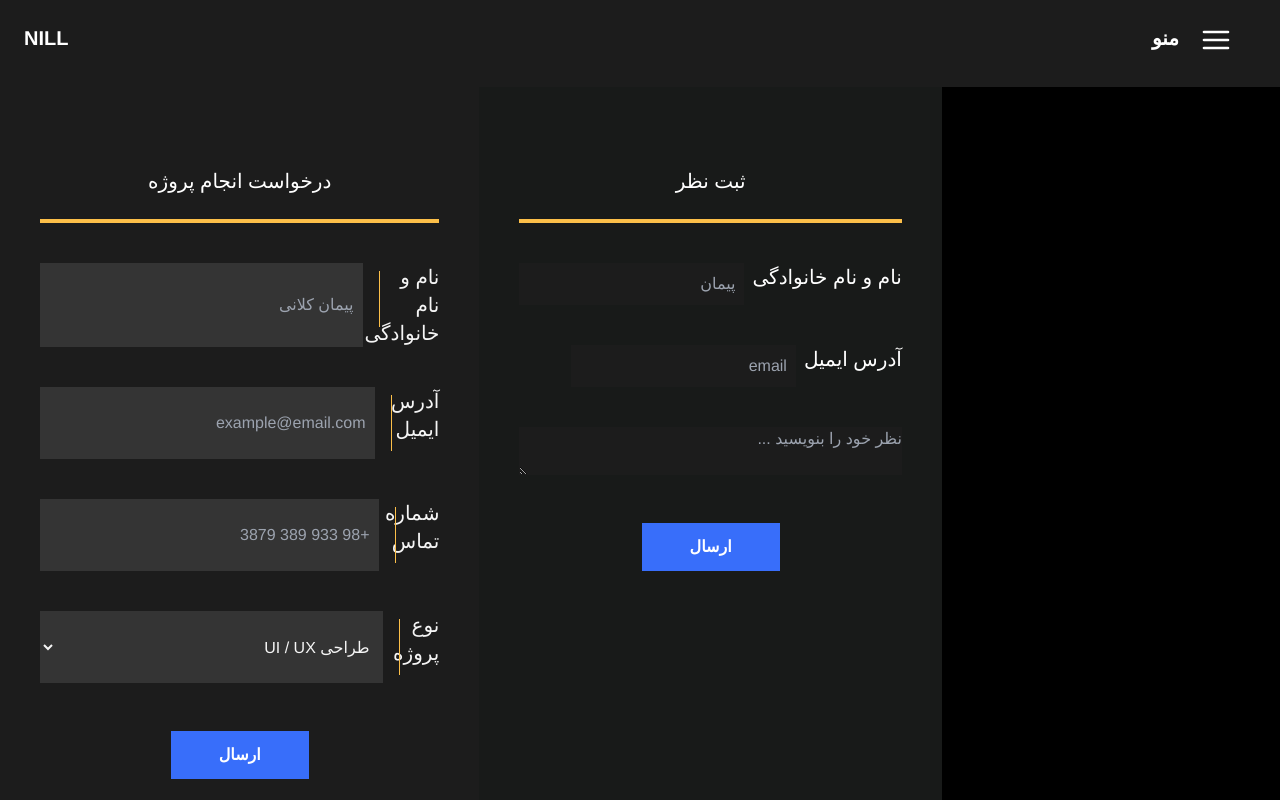
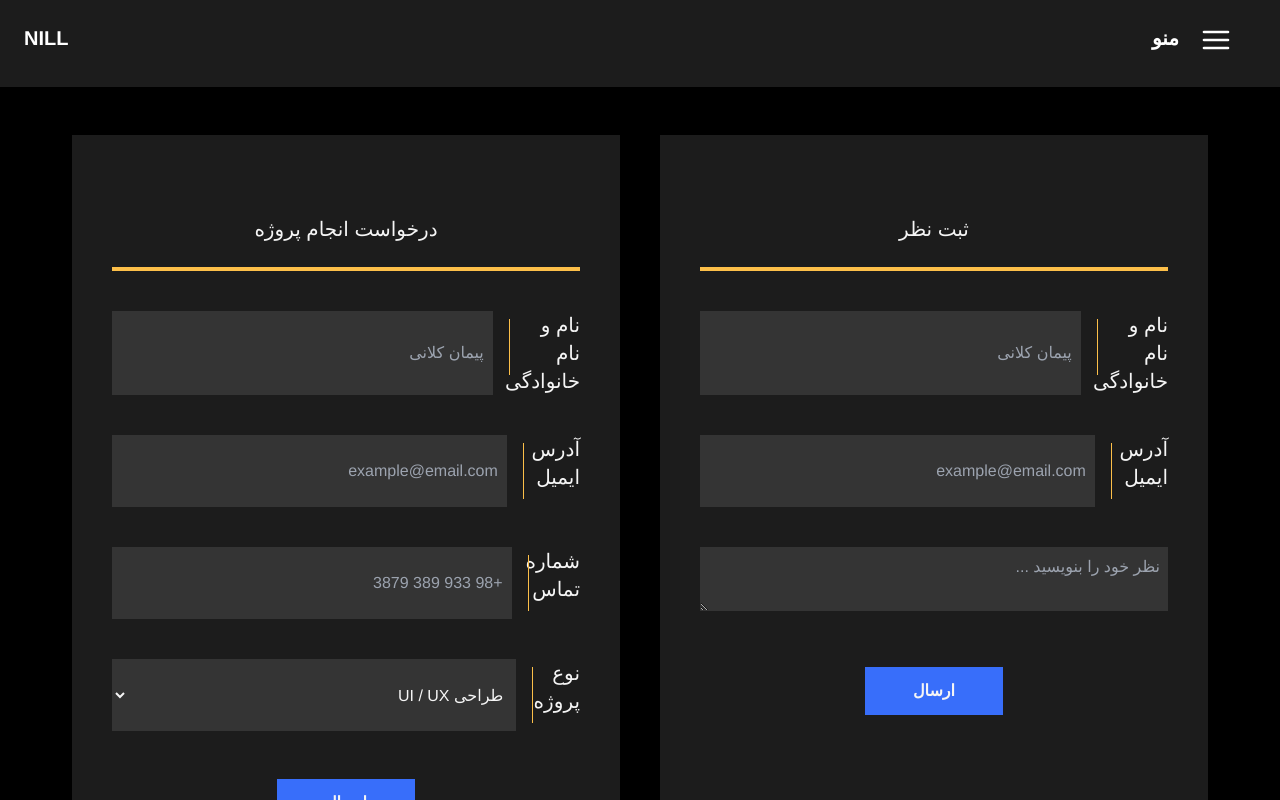
Before and after one commit to Samira-ABDI79/Nill, a React (Create React App) app: page /about in a window 1280 px wide. Built offline with nearby package versions, Linux system fonts and the light colour scheme.

Commit message:
feat (About) : update NewCommentsForm

```diff
--- a/src/Components/About/About.tsx
+++ b/src/Components/About/About.tsx
@@ -7,10 +7,16 @@ function About(){
     return (
         <>
 
-          <div className="flex">
-              <NewProjectForm/>
-              <NewCommentsForm />
+        <div className="container">
+        <div className="flex   flex-col lg:flex-row md:flex-row lg:my-12 md:my:12 ">
+             <div className="lg:w-[100%] lg:mr-10 md:mr-10 my-12 lg:my-0  md:my-0">
+             <NewProjectForm/>
+             </div>
+             <div className="lg:w-[100%] my-12 lg:my-0 md:my-0">
+              <NewCommentsForm  />
               </div>
+              </div>
+        </div>
         </>
     )
 }
--- a/src/Components/About/Components/NewCommentsForm/NewCommentsForm.tsx
+++ b/src/Components/About/Components/NewCommentsForm/NewCommentsForm.tsx
@@ -4,22 +4,27 @@
 function NewCommentsForm(){
     return (
         <>
-<div className="px-10 py-8 bg-screen">
-<p className="font-normal mt-12  text-xl text-white text-center mb-6" dir="rtl">ثبت نظر</p>
+<div className="px-10 py-8 bg-dark lg:pb-40 ">
+<p className="font-normal mt-12  text-xl  text-center mb-6" dir="rtl">ثبت نظر</p>
 <div className="h-1 w-full bg-yellow text-yellow "></div>
 <form className="mb-12">
     <div className="flex flex-col" dir="rtl">
-     <div className="mt-10 flex">
-     <label  className="font-normal  pl-2 text-xl text-white " >نام و نام خانوادگی</label>
-        <input type="" id="" className="border  p-2 w-auto border-dark bg-dark" placeholder="پیمان" />
-     </div>
-     <div className="mt-10 flex">
-     <label  className="font-normal pl-2  text-xl text-white " >آدرس ایمیل</label>
-        <input type="email" id="" className="border  p-2 w-auto bg-dark border-dark" placeholder="email" />
-</div>
-<textarea name="" id="" className="bg-dark text-white mt-10" placeholder="نظر خود را بنویسید ..."></textarea>
+    <div className="mt-10 flex ">
+             <label htmlFor="name"  className="font-normal  pl-2 text-xl w-[20%]  lg:w-[15%]" >نام و نام خانوادگی</label>
+             <div className="after:block after:bg-yellow after:w-[1px] after:h-14 after:mx-auto after:my-2 ml-4"></div>
+                <input type="text" id="name" className="border  p-2  border-dark2 bg-dark2 w-full" placeholder="پیمان کلانی" />
+             </div>
+
+             <div className="mt-10 flex">
+             <label htmlFor="email" className="font-normal pl-2  text-xl  w-[20%]  lg:w-[12%]" >آدرس ایمیل</label>
+             <div className="after:block after:bg-yellow after:w-[1px] after:h-14 after:mx-auto after:my-2 ml-4"></div>
+
+                <input type="email" id="email" className="border  p-2 w-full bg-dark2 border-dark2" placeholder="example@email.com" />
+        </div>
+
+<textarea name="" id="" className="bg-dark2 p-2  mt-10" placeholder="نظر خود را بنویسید ..."></textarea>
     </div>
-<div className="flex justify-center items-center"><button className="bg-blue   h-8 mt-12 hover:opacity-80 text-white px-12 font-semibold py-6 flex justify-center items-center">
+<div className="flex justify-center items-center mt-2"><button className="bg-blue   h-8 mt-12 hover:opacity-80  px-12 font-semibold py-6 flex justify-center items-center">
 ارسال
   </button></div>
 </form>
--- a/src/Pages/NewProjectForm/NewProjectForm.tsx
+++ b/src/Pages/NewProjectForm/NewProjectForm.tsx
@@ -5,44 +5,44 @@ function NewProjectForm(){
     return (
         <>
         <div className="px-10 py-8 bg-dark">
-        <p className="font-normal mt-12  text-xl text-white text-center mb-6" dir="rtl">درخواست انجام پروژه</p>
+        <p className="font-normal mt-12  text-xl  text-center mb-6" dir="rtl">درخواست انجام پروژه</p>
         <div className="h-1 w-full bg-yellow text-yellow "></div>
         <form className="mb-12">
             <div className="flex flex-col" dir="rtl">
 
              <div className="mt-10 flex ">
-             <label  className="font-normal  pl-2 text-xl w-[20%]  lg:w-[15%]" >نام و نام خانوادگی</label>
+             <label htmlFor="name"  className="font-normal  pl-2 text-xl w-[20%]  lg:w-[15%]" >نام و نام خانوادگی</label>
              <div className="after:block after:bg-yellow after:w-[1px] after:h-14 after:mx-auto after:my-2 ml-4"></div>
-                <input type="" id="" className="border  p-2  border-dark2 bg-dark2 w-full" placeholder="پیمان کلانی" />
+                <input type="text" id="name" className="border  p-2  border-dark2 bg-dark2 w-full" placeholder="پیمان کلانی" />
              </div>
 
 
 
              <div className="mt-10 flex">
-             <label  className="font-normal pl-2  text-xl  w-[20%]  lg:w-[12%]" >آدرس ایمیل</label>
+             <label htmlFor="email" className="font-normal pl-2  text-xl  w-[20%]  lg:w-[12%]" >آدرس ایمیل</label>
              <div className="after:block after:bg-yellow after:w-[1px] after:h-14 after:mx-auto after:my-2 ml-4"></div>
 
-                <input type="email" id="" className="border  p-2 w-full bg-dark2 border-dark2" placeholder="example@email.com" />
+                <input type="email" id="email" className="border  p-2 w-full bg-dark2 border-dark2" placeholder="example@email.com" />
+        </div>
+
+        <div className="mt-10 flex ">
+             <label htmlFor="phoneNumber" className="font-normal pl-2  text-xl  w-[20%]  lg:w-[11%]" >شماره تماس</label>
+             <div className="after:block after:bg-yellow after:w-[1px] after:h-14 after:mx-auto after:my-2 ml-4"></div>
+
+                <input type="number" id="phoneNumber" className="border  p-2 w-full bg-dark2 border-dark2" placeholder="+98 933 389 3879" />
         </div>
 
         <div className="mt-10 flex">
-             <label  className="font-normal pl-2  text-xl  w-[20%]  lg:w-[11%]" >شماره تماس</label>
+             <label htmlFor="projectType"  className="font-normal pl-2  text-xl border-dark2 w-[20%]  lg:w-[10%]" >نوع پروژه</label>
              <div className="after:block after:bg-yellow after:w-[1px] after:h-14 after:mx-auto after:my-2 ml-4"></div>
 
-                <input type="number" id="" className="border  p-2 w-full bg-dark2 border-dark2" placeholder="+98 933 389 3879" />
-        </div>
-
-        <div className="mt-10 flex">
-             <label htmlFor=""  className="font-normal pl-2  text-xl border-dark2 w-[20%]  lg:w-[10%]" >نوع پروژه</label>
-             <div className="after:block after:bg-yellow after:w-[1px] after:h-14 after:mx-auto after:my-2 ml-4"></div>
-
-             <select id="" className="border  p-2 w-full bg-dark2 border-dark2">
+             <select id="projectType" className="border  p-2 w-full bg-dark2 border-dark2">
                  <option selected value="">طراحی UI / UX</option>
                  <option>salam</option>
              </select>
         </div>
             </div>
-        <div className="flex justify-center items-center"><button className="bg-blue   h-8 mt-12 hover:opacity-80 text-white px-12 font-semibold py-6 flex justify-center items-center">
+        <div className="flex justify-center items-center"><button className="bg-blue   h-8 mt-12 hover:opacity-80  px-12 font-semibold py-6 flex justify-center items-center">
         ارسال
           </button></div>
         </form>
```
